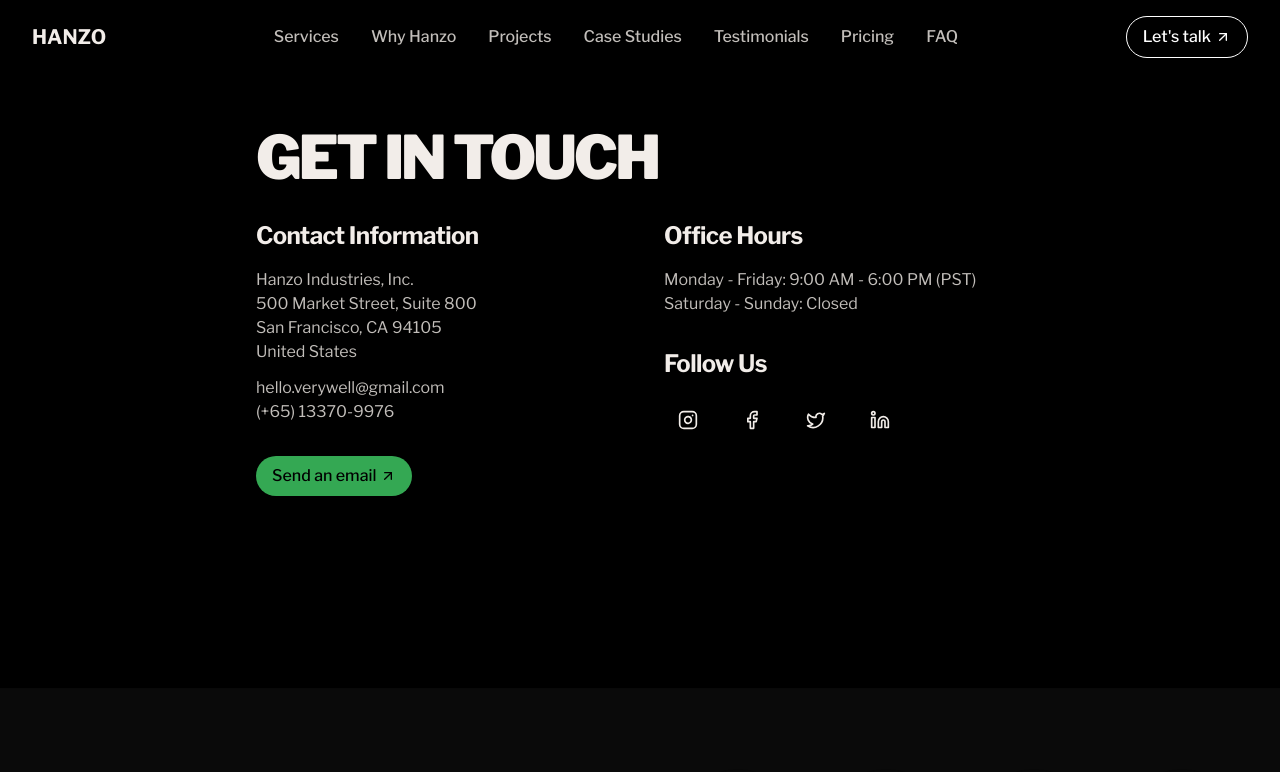
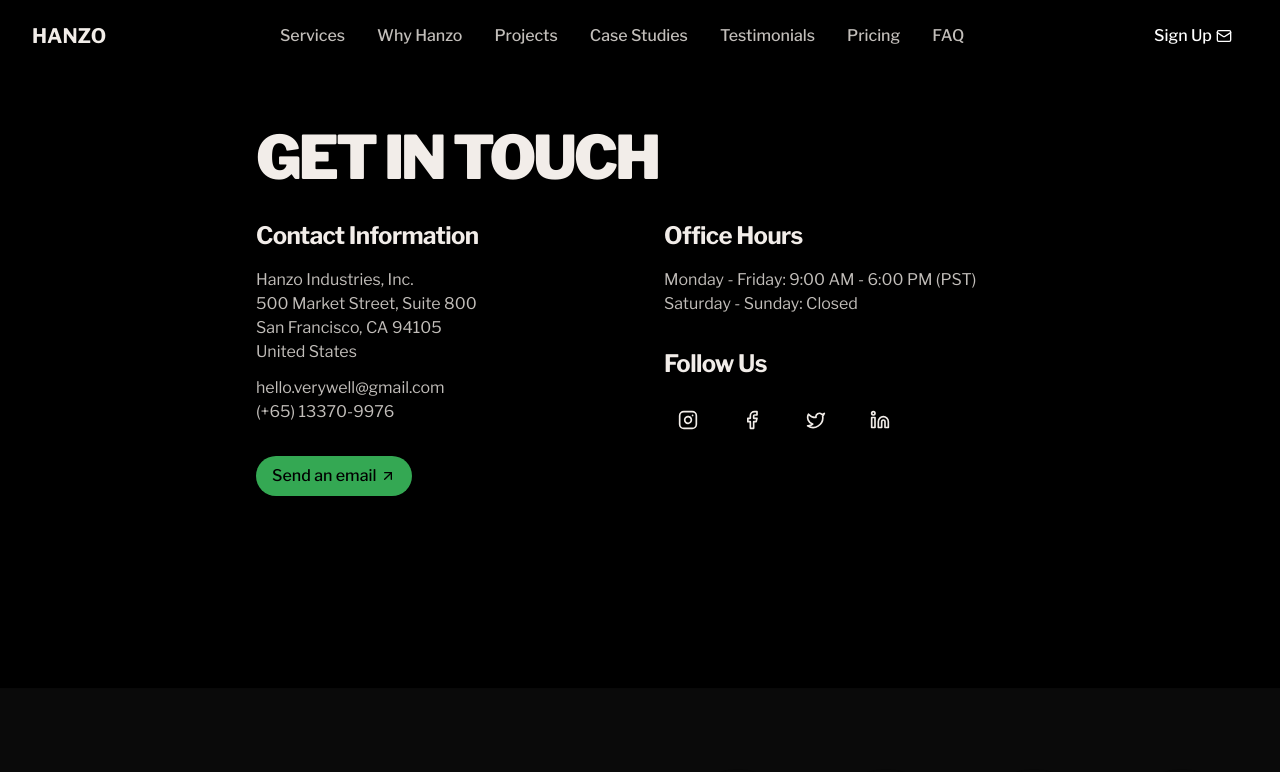
Before and after one commit to hanzoai/agency, a React (Vite) app: page /contact in a window 1280 px wide. Shown: the top 772 px of the page. Built offline with nearby package versions, Linux system fonts and the light colour scheme.

Commit message:
Update signup button
Updates the signup button to have a rainbow gradient animation on hover and link to the checkout page.

```diff
--- a/src/components/Navbar.tsx
+++ b/src/components/Navbar.tsx
@@ -1,7 +1,7 @@
 
 import { useState, useEffect } from 'react';
 import { Button } from '@/components/ui/button';
-import { Menu, X, ArrowUpRight } from 'lucide-react';
+import { Menu, X, ArrowUpRight, Mail } from 'lucide-react';
 import { Link } from 'react-router-dom';
 
 const Navbar = () => {
@@ -75,9 +75,9 @@ const Navbar = () => {
           </nav>
 
           <div className="hidden lg:block">
-            <Link to="/#get-started" className="bg-transparent text-white border border-white rounded-full py-2 px-4 inline-flex items-center font-medium hover:bg-white/10 transition-all duration-300">
-              Let's talk
-              <ArrowUpRight size={16} className="ml-1 text-white" />
+            <Link to="/subscribe" className="rainbow-gradient-btn bg-black hover:bg-black/0 text-white hover:text-black rounded-full py-2 px-4 inline-flex items-center font-medium transition-all duration-300">
+              Sign Up
+              <Mail size={16} className="ml-1" />
             </Link>
           </div>
 
@@ -100,9 +100,9 @@ const Navbar = () => {
             <Link to="/#testimonials" className="text-primary/80 hover:text-primary py-2 font-medium transition" onClick={() => setIsMenuOpen(false)}>Testimonials</Link>
             <Link to="/#pricing" className="text-primary/80 hover:text-primary py-2 font-medium transition" onClick={() => setIsMenuOpen(false)}>Pricing</Link>
             <Link to="/#faq" className="text-primary/80 hover:text-primary py-2 font-medium transition" onClick={() => setIsMenuOpen(false)}>FAQ</Link>
-            <Link to="/#get-started" className="bg-transparent text-white border border-white rounded-full py-2 px-4 inline-flex items-center w-fit hover:bg-white/10 transition-all duration-300" onClick={() => setIsMenuOpen(false)}>
-              Let's talk
-              <ArrowUpRight size={16} className="ml-1 text-white" />
+            <Link to="/subscribe" className="rainbow-gradient-btn bg-black hover:bg-black/0 text-white hover:text-black rounded-full py-2 px-4 inline-flex items-center w-fit transition-all duration-300" onClick={() => setIsMenuOpen(false)}>
+              Sign Up
+              <Mail size={16} className="ml-1" />
             </Link>
           </nav>
         </div>
```
